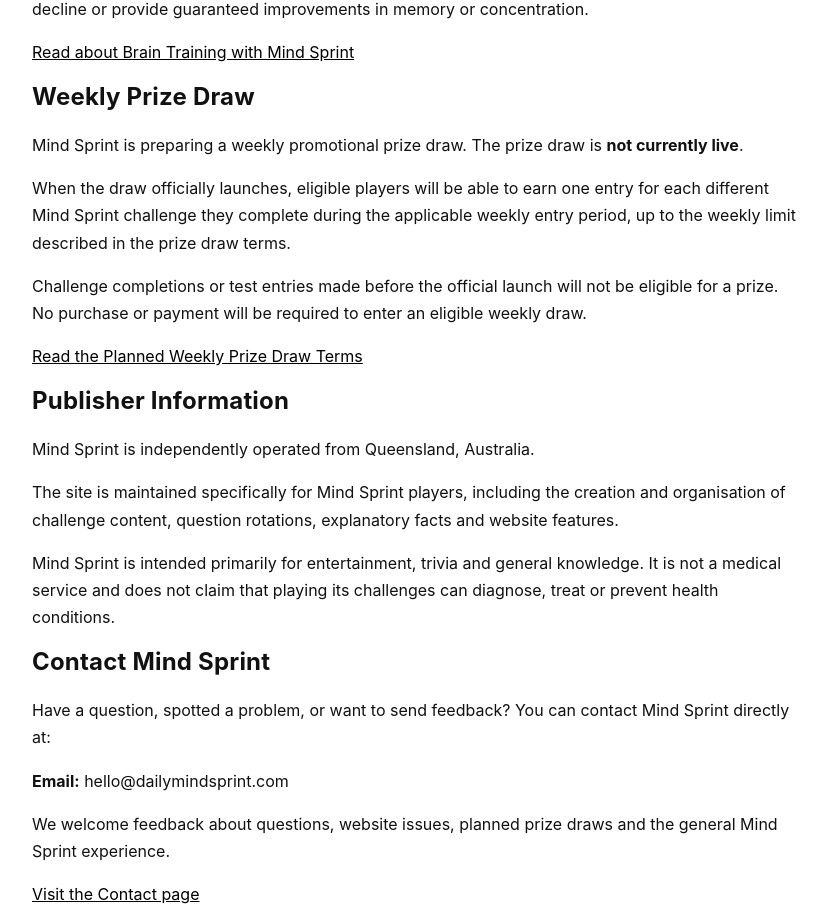
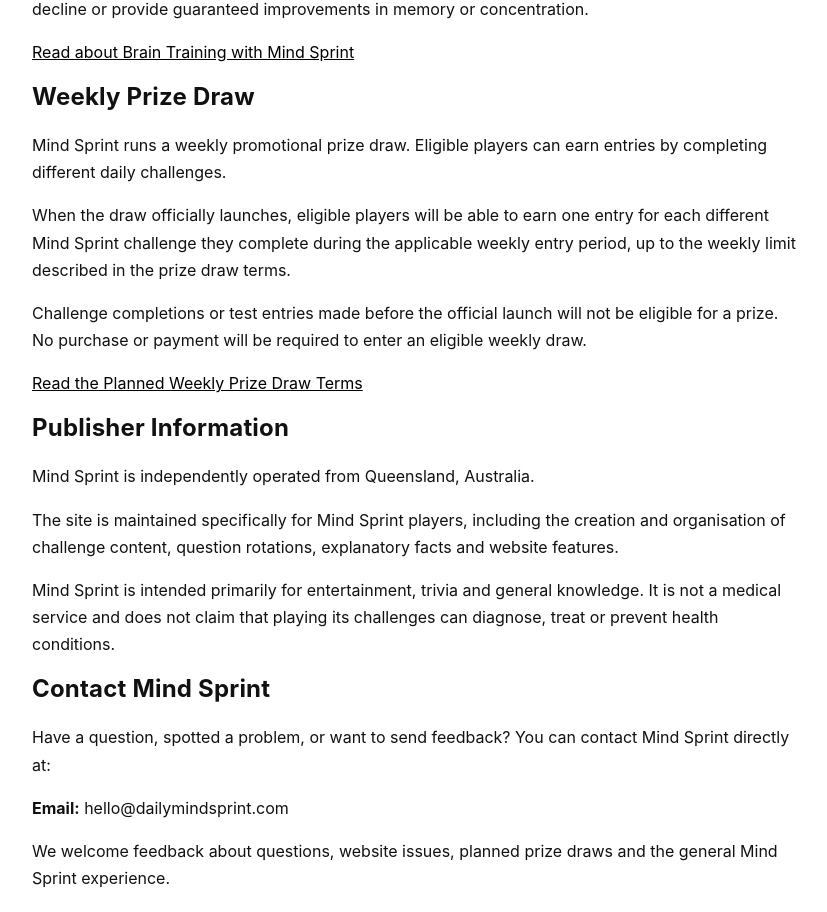
Before and after one commit to justinchase1984/mind-sprint, a Next.js app: page /about in a window 1280 px wide. Shown: the part 1695-2607 px from the top of the page, without its empty margins (224-1051 px from the left). Built offline with nearby package versions, Linux system fonts and the light colour scheme; no server answers.

Commit message:
Update about.tsx

```diff
--- a/pages/about.tsx
+++ b/pages/about.tsx
@@ -454,8 +454,8 @@ export default function About() {
         </h2>
 
         <p>
-          Mind Sprint is preparing a weekly promotional prize draw. The prize
-          draw is <strong>not currently live</strong>.
+          Mind Sprint runs a weekly promotional prize draw. Eligible players can
+  earn entries by completing different daily challenges.
         </p>
 
         <p>
```
